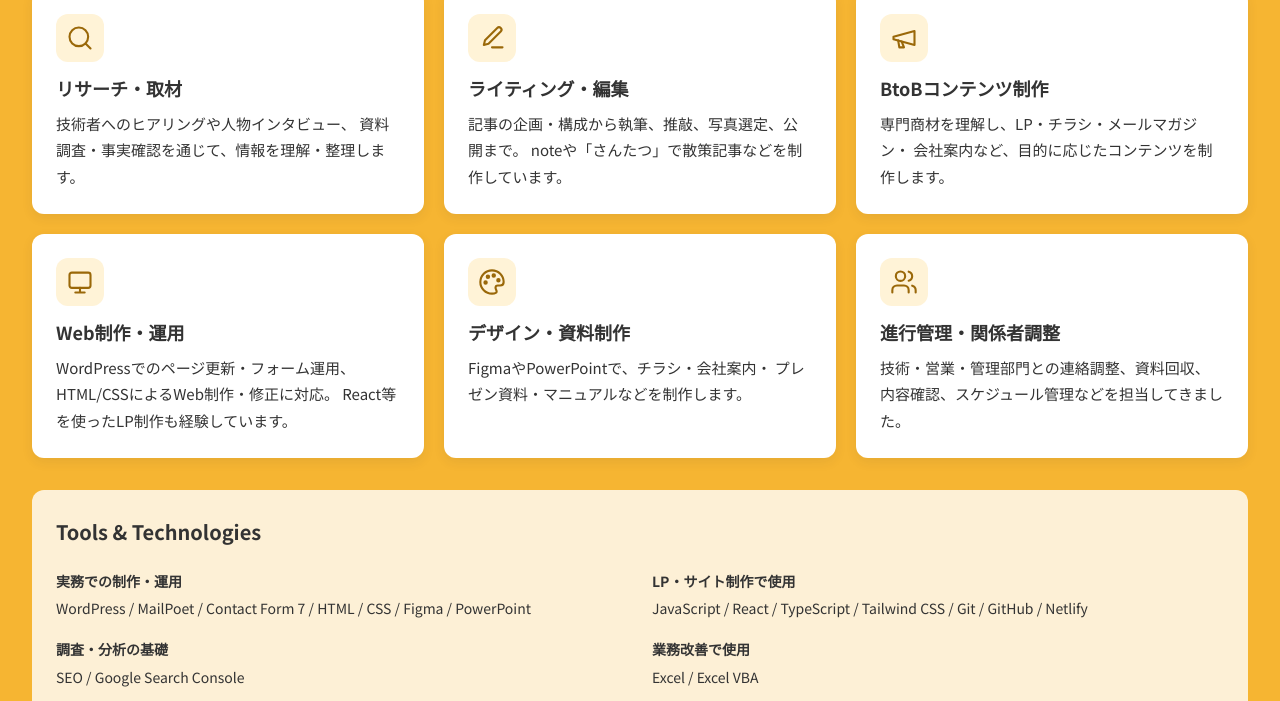
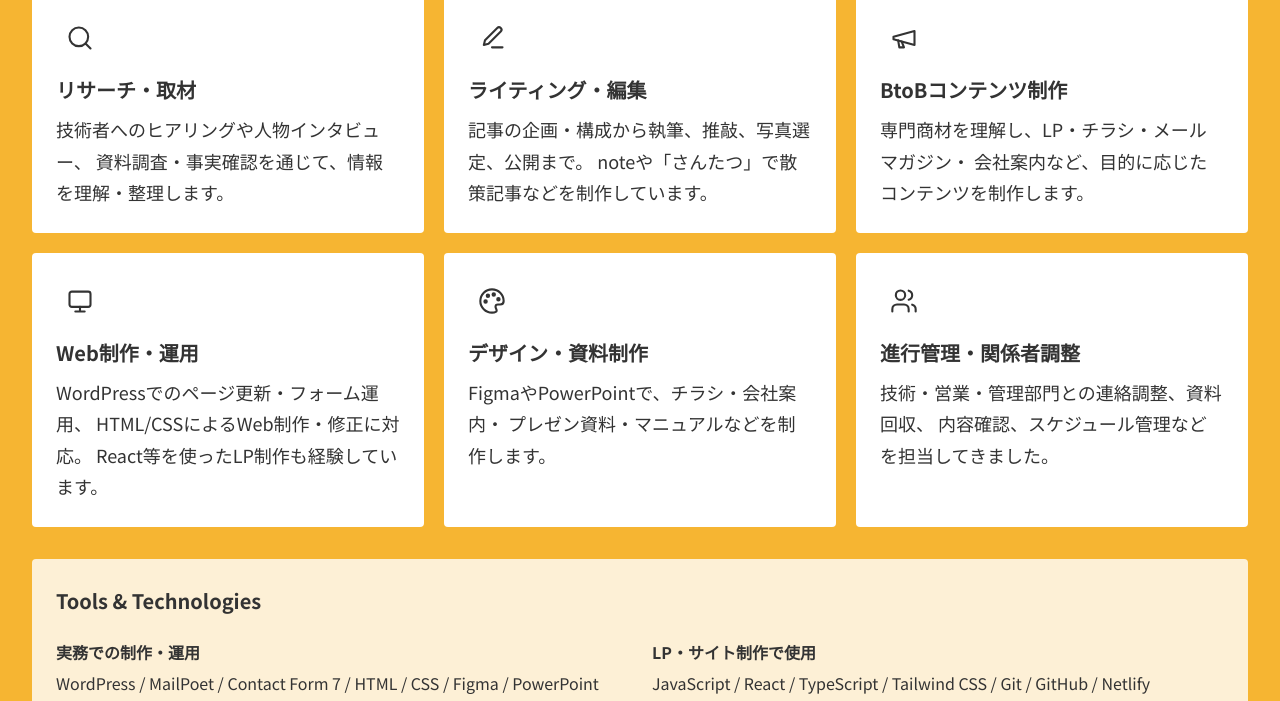
Before and after one commit to fff907/shimizu_fuga_portfolio, a plain HTML site: page index.html in a window 1280 px wide. Shown: the part 2456-3157 px from the top of the page. Drawn offline with Linux system fonts and the light colour scheme; some packages are replaced by stand-ins of ours; a web font is replaced by a local one.

Commit message:
Update style.css

```diff
--- a/css/style.css
+++ b/css/style.css
@@ -392,8 +392,8 @@ a:hover {
   min-width: 0;
   padding: 1.5rem;
   background: #fff;
-  border-radius: 0.75rem;
-  box-shadow: 0 4px 12px rgba(51, 51, 51, 0.08);
+  border-radius: 0.25rem;
+  box-shadow: none;
 }
 
 .skills__icon {
@@ -402,9 +402,9 @@ a:hover {
   width: 3rem;
   height: 3rem;
   margin-bottom: 0.875rem;
-  color: #9a6809;
-  background: #fff3d7;
-  border-radius: 0.75rem;
+  color: #333;
+  background: transparent;
+  border-radius: 0;
 }
 
 .skills__icon svg {
@@ -420,13 +420,13 @@ a:hover {
 
 .skills__card-title {
   margin-bottom: 0.625rem;
-  font-size: 1.125rem;
+  font-size: 1.25rem;
   font-weight: 700;
   line-height: 1.4;
 }
 
 .skills__card-text {
-  font-size: 0.9375rem;
+  font-size: 1.125rem;
   line-height: 1.75;
 }
 
@@ -434,7 +434,7 @@ a:hover {
   margin-top: 2rem;
   padding: 1.5rem;
   background: rgba(255, 255, 255, 0.8);
-  border-radius: 0.75rem;
+  border-radius: 0.25rem;
 }
 
 .skills__tools-title {
@@ -455,14 +455,22 @@ a:hover {
 
 .skills__tools-label {
   margin-bottom: 0.25rem;
-  font-size: 0.875rem;
+  font-size: 1rem;
   font-weight: 700;
 }
 
 .skills__tools-text {
-  font-size: 0.875rem;
+  font-size: 1rem;
   line-height: 1.7;
   overflow-wrap: anywhere;
+}
+
+.skills__tools-note {
+  margin-top: 1.5rem;
+  padding-top: 1rem;
+  border-top: 1px solid #ccc;
+  font-size: 0.9375rem;
+  line-height: 1.75;
 }
 
 @media (min-width: 600px) {
```
